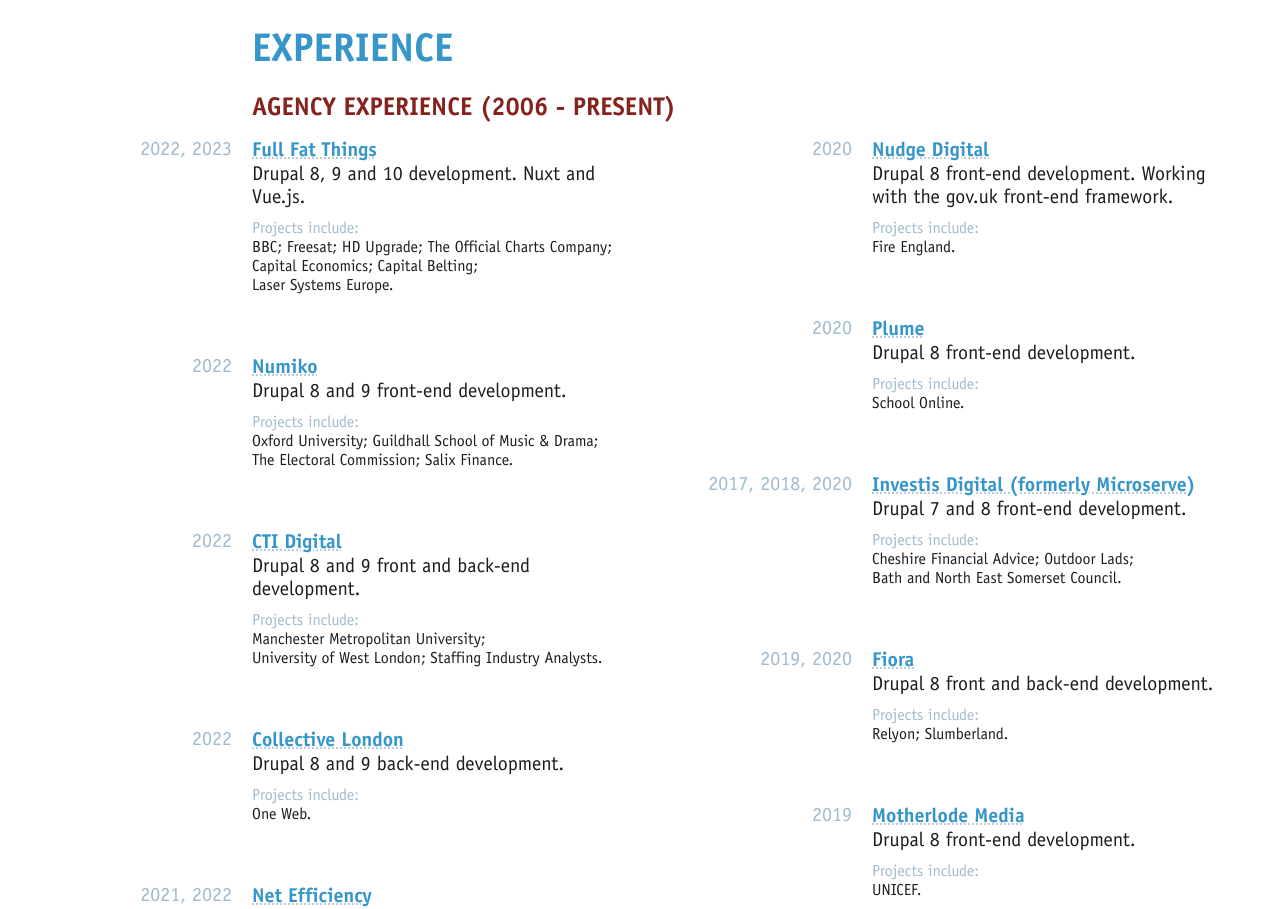
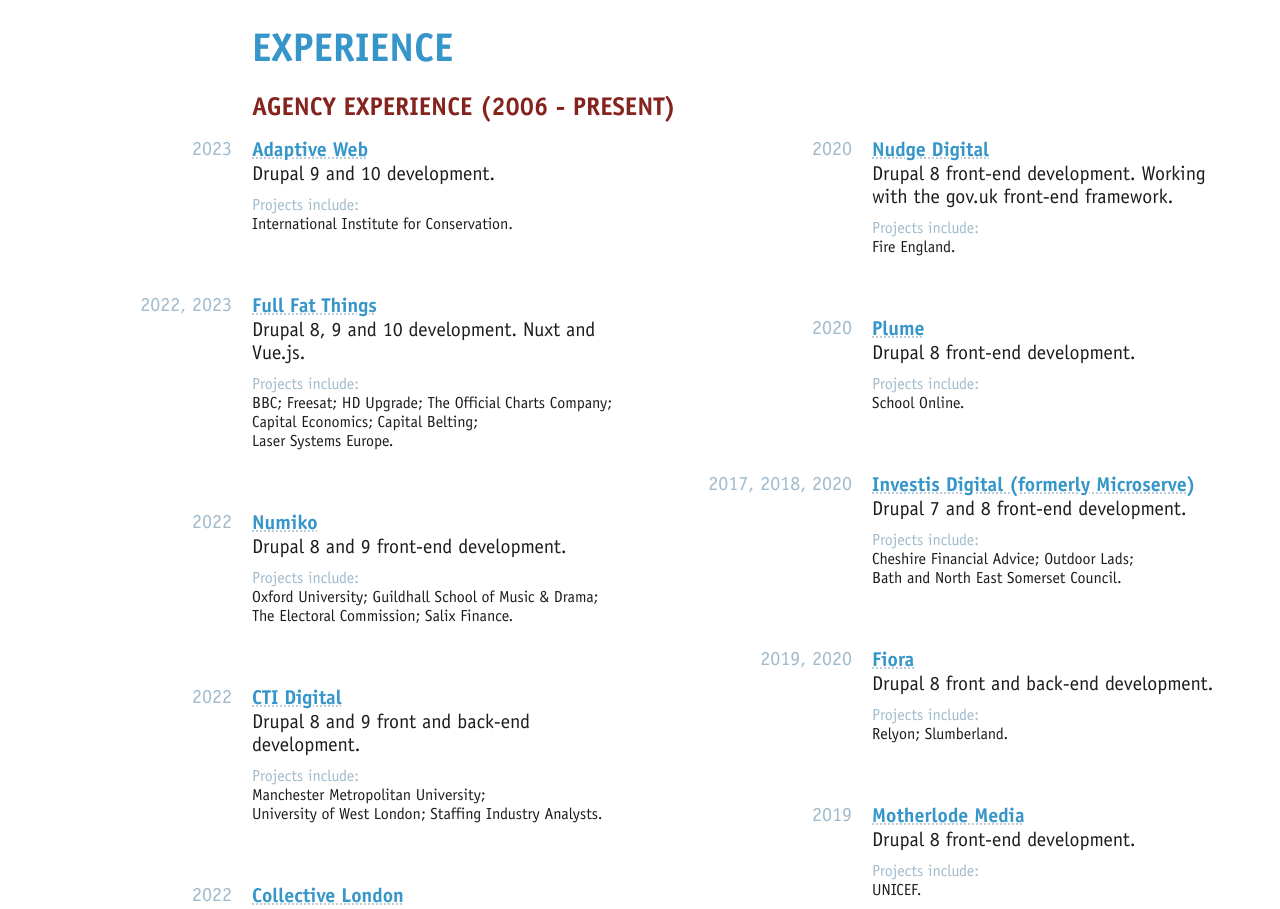
Before and after one commit to leopitt/leopitt, a React (Create React App) app in the folder docroot/app/: page / in a window 1280 px wide. Shown: the part 1180-2089 px from the top of the page. Built offline with nearby package versions, Linux system fonts and the light colour scheme.

Commit message:
Add Adaptive Web experience.

```diff
--- a/docroot/app/src/components/AgencyLink/AgencyLink.js
+++ b/docroot/app/src/components/AgencyLink/AgencyLink.js
@@ -65,6 +65,10 @@
       fullfatthings: {
         url: 'https://www.fullfatthings.com/',
         name: 'Full Fat Things'
+      },
+      adaptive: {
+        url: 'https://www.adaptive.co.uk/',
+        name: 'Adaptive Web'
       }
     }
   }
--- a/docroot/app/src/sheets/Experience.js
+++ b/docroot/app/src/sheets/Experience.js
@@ -13,6 +13,21 @@
       <Title level={2} title2={'Experience'}/>
       <TitleRow>Agency Experience (2006 - Present)</TitleRow>
       <div className="l-columns">
+        <Section>
+          <ContentRow
+            label={'2023'}
+            labelLevel={6}
+            content={<>
+              <h4 className="t-heading-4"><AgencyLink id={'adaptive'}/></h4>
+              <p>Drupal 9 and 10 development.</p>
+              <ProjectList
+                projects={[
+                  'International Institute for Conservation'
+                ]}
+              />
+            </>}
+          />
+        </Section>
         <Section>
           <ContentRow
             label={'2022, 2023'}
```
